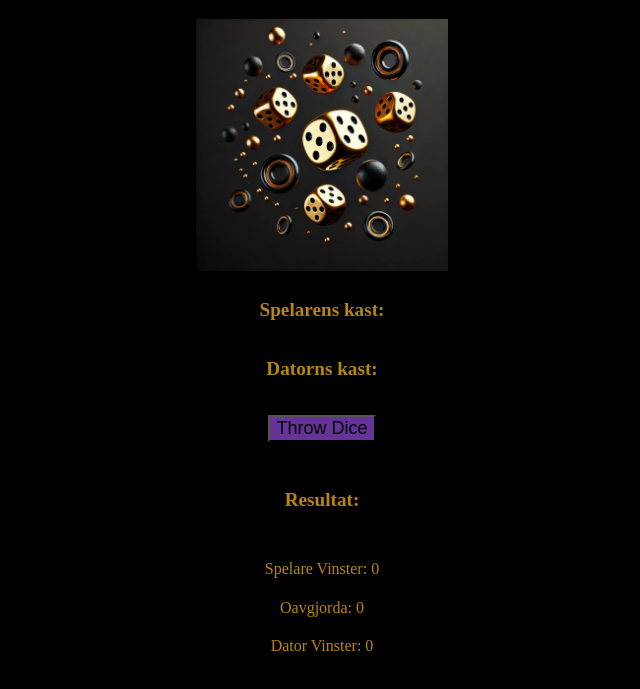
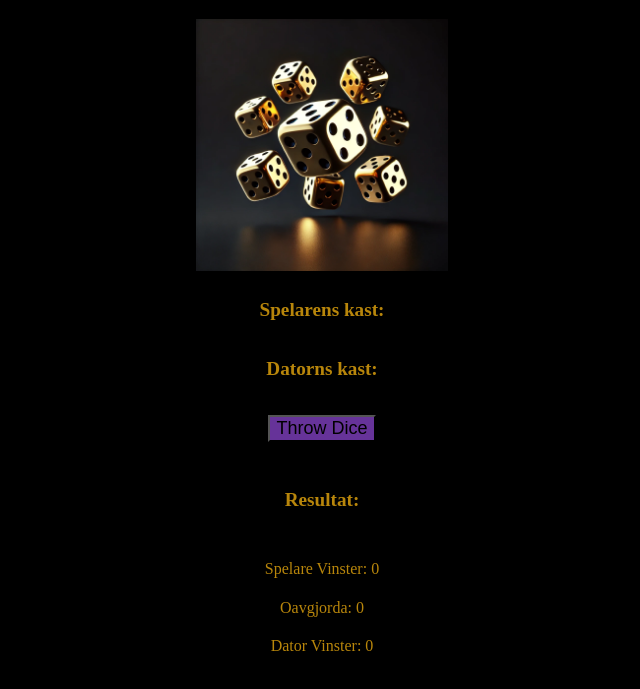
Before and after one commit to ludjoh/Kunskapskontroll, a website built with webpack: page Option1/index.html in a window 1280 px wide. Shown: the part 69-758 px from the top of the page, without its empty margins (318-958 px from the left). Built offline with nearby package versions, Linux system fonts and the light colour scheme.

Commit message:
Update picture

```diff
--- a/Option1/index.html
+++ b/Option1/index.html
@@ -26,7 +26,7 @@
 
 <!-- Add your site or application content here -->
 <h1>Välkommen till Dice Game!</h1>
-<img id = "bild" src="wah.webp">
+<img id = "bild" src="wah1.webp">
 
 <h4 id = "playerRollText">Spelarens kast:</h4>
 <h5 id = "A1RollText">Datorns kast:</h5>
```
Also changed, not shown: Option1/wah.webp (deleted), Option1/wah1.webp (added), 2 other files.
